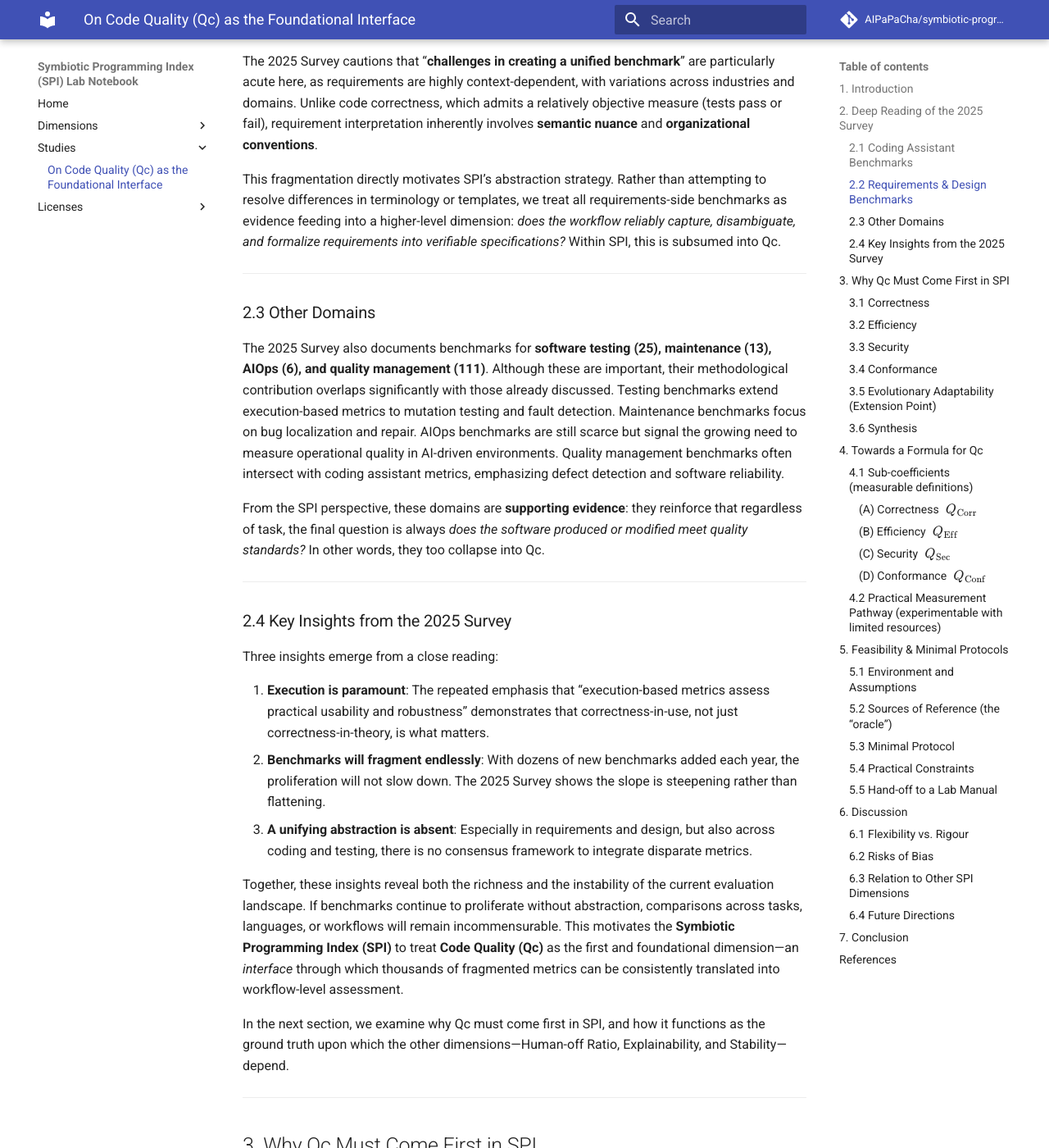
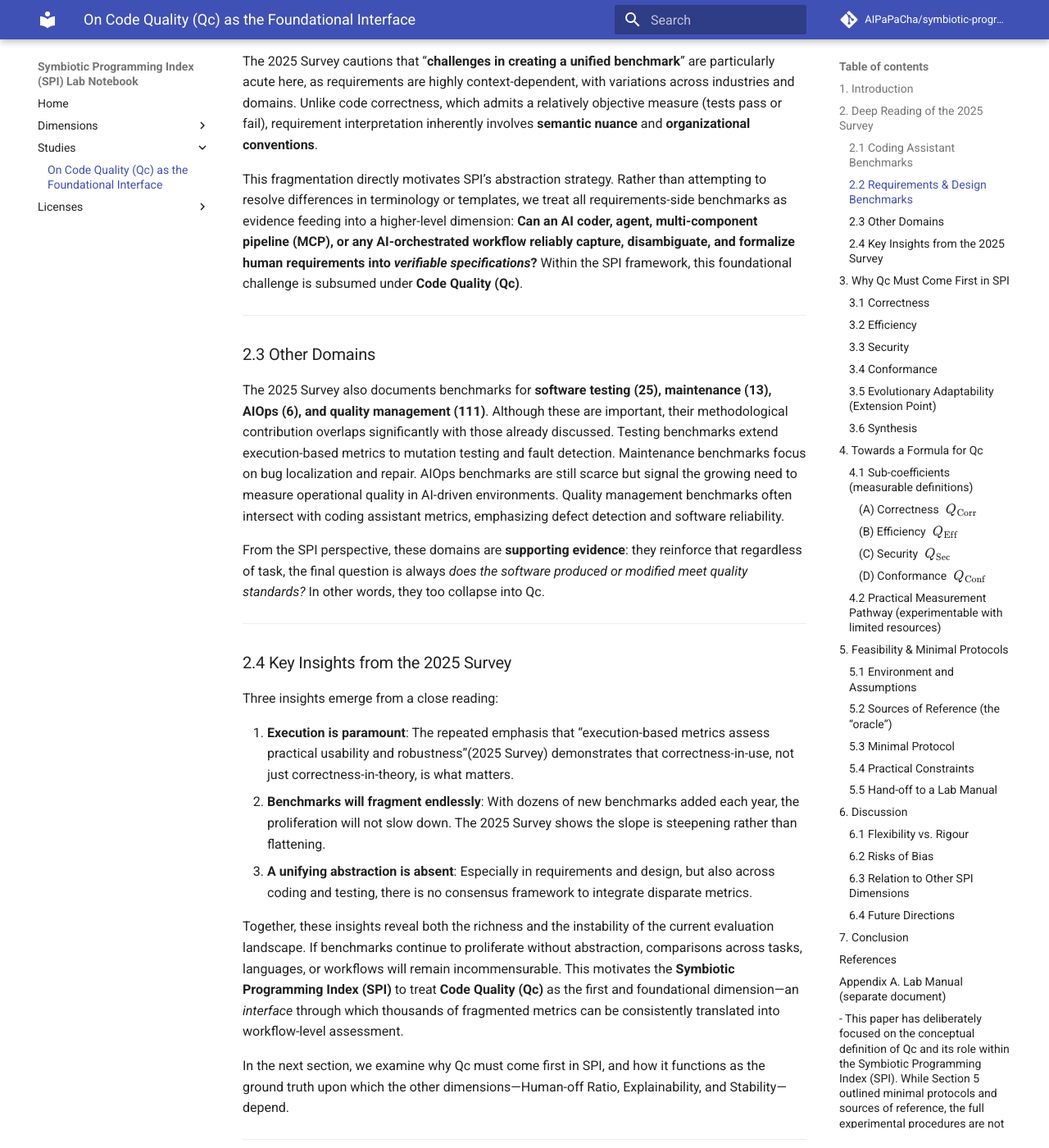
Before and after one commit to AIPaPaCha/symbiotic-programming-index, an MkDocs documentation site: the page built from docs/qc/studies/qc_foundational_interface.md, in a window 1280 px wide and 1400 px high, scrolled down 2658 px. Shown: the whole window at 82% size. Built offline with MkDocs 1.6.1 and Material for MkDocs 9.7.7, drawn with Linux system fonts in a browser that asks for light colours; comment, search, counter and statistics services are not loaded; some of the changed text lies outside the part shown.

Commit message:
review on qc foundational interface
improve formatting

```diff
--- a/docs/javascripts/mathjax.js
+++ b/docs/javascripts/mathjax.js
@@ -1,15 +1,21 @@
-// docs/javascripts/mathjax.js
+// MathJax v3 基本配置（在加载 MathJax 主脚本前定义）
 window.MathJax = {
   tex: {
-    // 为了避免与货币/普通美元符号冲突，推荐关闭 $...$ 行内写法
-    inlineMath: [["\\(", "\\)"], ["$", "$"]],
-    // 块级支持两种：\[...\] 和 $$...$$
-    displayMath: [["\\[", "\\]"], ["$$", "$$"]],
-    processEscapes: true,
-    tags: "none"
+    inlineMath: [['\\(', '\\)'], ['$', '$']],
+    displayMath: [['\\[', '\\]'], ['$$', '$$']],
+    processEscapes: true
   },
   options: {
-    // 不在代码块等标签中渲染
-    skipHtmlTags: ["script", "noscript", "style", "textarea", "pre", "code"]
+    skipHtmlTags: ['script', 'noscript', 'style', 'textarea', 'pre', 'code']
   }
 };
+
+// MkDocs Material 的文档内容更新事件：每次“换页”后重新 typeset
+// document$ 是 Material 暴露的全局可订阅对象
+if (typeof document$ !== 'undefined') {
+  document$.subscribe(() => {
+    if (window.MathJax && window.MathJax.typesetPromise) {
+      window.MathJax.typesetPromise();  // 关键：重排公式
+    }
+  });
+}
--- a/docs/qc/studies/qc_foundational_interface.md
+++ b/docs/qc/studies/qc_foundational_interface.md
@@ -56,7 +56,7 @@ The metrics in this domain are heterogeneous:
 
 The 2025 Survey cautions that “**challenges in creating a unified benchmark**” are particularly acute here, as requirements are highly context-dependent, with variations across industries and domains. Unlike code correctness, which admits a relatively objective measure (tests pass or fail), requirement interpretation inherently involves **semantic nuance** and **organizational conventions**.
 
-This fragmentation directly motivates SPI’s abstraction strategy. Rather than attempting to resolve differences in terminology or templates, we treat all requirements-side benchmarks as evidence feeding into a higher-level dimension: *does the workflow reliably capture, disambiguate, and formalize requirements into verifiable specifications?* Within SPI, this is subsumed into Qc.
+This fragmentation directly motivates SPI’s abstraction strategy. Rather than attempting to resolve differences in terminology or templates, we treat all requirements-side benchmarks as evidence feeding into a higher-level dimension: **Can an AI coder, agent, multi-component pipeline (MCP), or any AI-orchestrated workflow reliably capture, disambiguate, and formalize human requirements into *verifiable specifications*?** Within the SPI framework, this foundational challenge is subsumed under **Code Quality (Qc)**.
 
 ---
 
@@ -72,7 +72,7 @@ From the SPI perspective, these domains are **supporting evidence**: they reinfo
 
 Three insights emerge from a close reading:
 
-1. **Execution is paramount**: The repeated emphasis that “execution-based metrics assess practical usability and robustness” demonstrates that correctness-in-use, not just correctness-in-theory, is what matters.
+1. **Execution is paramount**: The repeated emphasis that “execution-based metrics assess practical usability and robustness”(2025 Survey) demonstrates that correctness-in-use, not just correctness-in-theory, is what matters.
 2. **Benchmarks will fragment endlessly**: With dozens of new benchmarks added each year, the proliferation will not slow down. The 2025 Survey shows the slope is steepening rather than flattening.
 3. **A unifying abstraction is absent**: Especially in requirements and design, but also across coding and testing, there is no consensus framework to integrate disparate metrics.
 
@@ -88,7 +88,7 @@ Within the **Symbiotic Programming Index (SPI)**, we define five dimensions: **C
 
 Qc is not a catch-all, but an **interface**. It condenses the vast proliferation of benchmarks—291 today, and potentially thousands more—into a set of coherent, workflow-level quality commitments. To function as such an interface, Qc must be carefully scoped: broad enough to capture industrial-grade software requirements, but precise enough not to absorb the mandates of the other four dimensions.
 
-We argue that Qc is best represented by **four core sub-coefficients**: **Correctness, Efficiency, Security, and Conformance**. Together, they answer the practical engineering question: *can the code run, run fast, run safely, and run according to accepted practices?*
+We argue that Qc is best represented by **four core sub-coefficients**: **Correctness, Efficiency, Security**, and **Conformance**. Together, they answer the practical engineering question: *can the code run, run fast, run safely, and run according to accepted practices?*
 
 ---
 
@@ -125,7 +125,7 @@ Security ensures that generated software is not only correct and efficient, but
 * Dependency and version security.
 * License and compliance checks.
 
-Benchmarks like **SecurityEval(SecurityEval, 2022)** begin this work, but coverage remains uneven. SPI-Qc integrates security as a necessary coefficient, since software that passes tests but exposes vulnerabilities cannot be deemed of acceptable quality.
+Benchmarks like SecurityEval(SecurityEval, 2022) begin this work, but coverage remains uneven. SPI-Qc integrates security as a necessary coefficient, since software that passes tests but exposes vulnerabilities cannot be deemed of acceptable quality.
 
 Related datasets such as Vul4J (Bui et al., 2022) extend this evaluation by providing reproducible Java vulnerabilities for program repair.
 
@@ -154,7 +154,7 @@ However, evolutionary adaptability overlaps strongly with **Stability (Stb)** an
 
 ### 3.6 Synthesis
 
-By defining Qc as the weighted harmonic mean of **Correctness, Efficiency, Security, and Conformance**, SPI provides a rigorous but bounded abstraction. Qc thereby remains **broad enough** to capture what “industrial-grade software” requires, yet **narrow enough** to avoid absorbing the mandates of Stability, Explainability, or NLE.
+By defining Qc as the weighted harmonic mean of **Correctness, Efficiency, Security**, and **Conformance**, SPI provides a rigorous but bounded abstraction. Qc thereby remains **broad enough** to capture what “industrial-grade software” requires, yet **narrow enough** to avoid absorbing the mandates of Stability, Explainability, or NLE.
 
 In essence, these four sub-coefficients represent the **four industrial gates of software quality**:
 
@@ -270,7 +270,7 @@ $$
   * Idioms: rule-based checks for framework conventions (e.g., Spring layered DI, React component props/state hygiene).
   * Architecture: presence/coverage of resilience mechanisms (caching, circuit breakers, rate limiting, graceful degradation). The survey’s **human-in-the-loop** guidance justifies evaluating these practice-level criteria.
 
-**No extra chapter is required** to justify the math: the harmonic mean is chosen precisely because it encodes the engineering doctrine that **a single failing gate invalidates quality**. The survey’s own taxonomy—**NLP-based, code-specific, execution-based, diversity/consistency**—and its calls to go **beyond accuracy** to include **maintainability, performance, and security** provide the empirical footing for these four gates and their measurability.
+**No extra chapter is required** to justify the math: the harmonic mean is chosen precisely because it encodes the engineering doctrine that **a single failing gate invalidates quality**. The survey’s own taxonomy—**NLP-based, code-specific, execution-based, diversity/consistency**—and its calls to go **beyond accuracy** to include **maintainability, performance,** and **security** provide the empirical footing for these four gates and their measurability.
 
 ---
 
@@ -321,7 +321,7 @@ This section serves only as a **conceptual introduction**. The detailed glue scr
 
 ## 6. Discussion
 
-The proposed formulation of Qc as the harmonic mean of **Correctness, Efficiency, Security, and Conformance** is deliberately strict. It embodies the engineering principle that *a single failure invalidates quality*. This makes Qc less forgiving than arithmetic averages, but more aligned with the acceptance criteria of industrial software.
+The proposed formulation of Qc as the harmonic mean of **Correctness, Efficiency, Security,** and **Conformance** is deliberately strict. It embodies the engineering principle that *a single failure invalidates quality*. This makes Qc less forgiving than arithmetic averages, but more aligned with the acceptance criteria of industrial software.
 
 ### 6.1 Flexibility vs. Rigour
 
@@ -414,7 +414,7 @@ Future collaborators are encouraged to expand these adapters, refine the formula
 
 ---
 
-# Appendix A. Lab Manual (separate document)
+## Appendix A. Lab Manual (separate document)
 
-This paper has deliberately focused on the **conceptual definition** of Qc and its role within the Symbiotic Programming Index (SPI). While Section 5 outlined minimal protocols and sources of reference, the **full experimental procedures** are not reproduced here. A separate **Lab Manual** accompanies this notebook. It contains a full runnable code to initiate the research. (coming soon)
+- This paper has deliberately focused on the **conceptual definition** of Qc and its role within the Symbiotic Programming Index (SPI). While Section 5 outlined minimal protocols and sources of reference, the **full experimental procedures** are not reproduced here. A separate **Lab Manual** accompanies this notebook. It contains a full runnable code to initiate the research. (coming soon)
 ---
```
Also changed, not shown: docs/index.md (+5 -1 lines).
